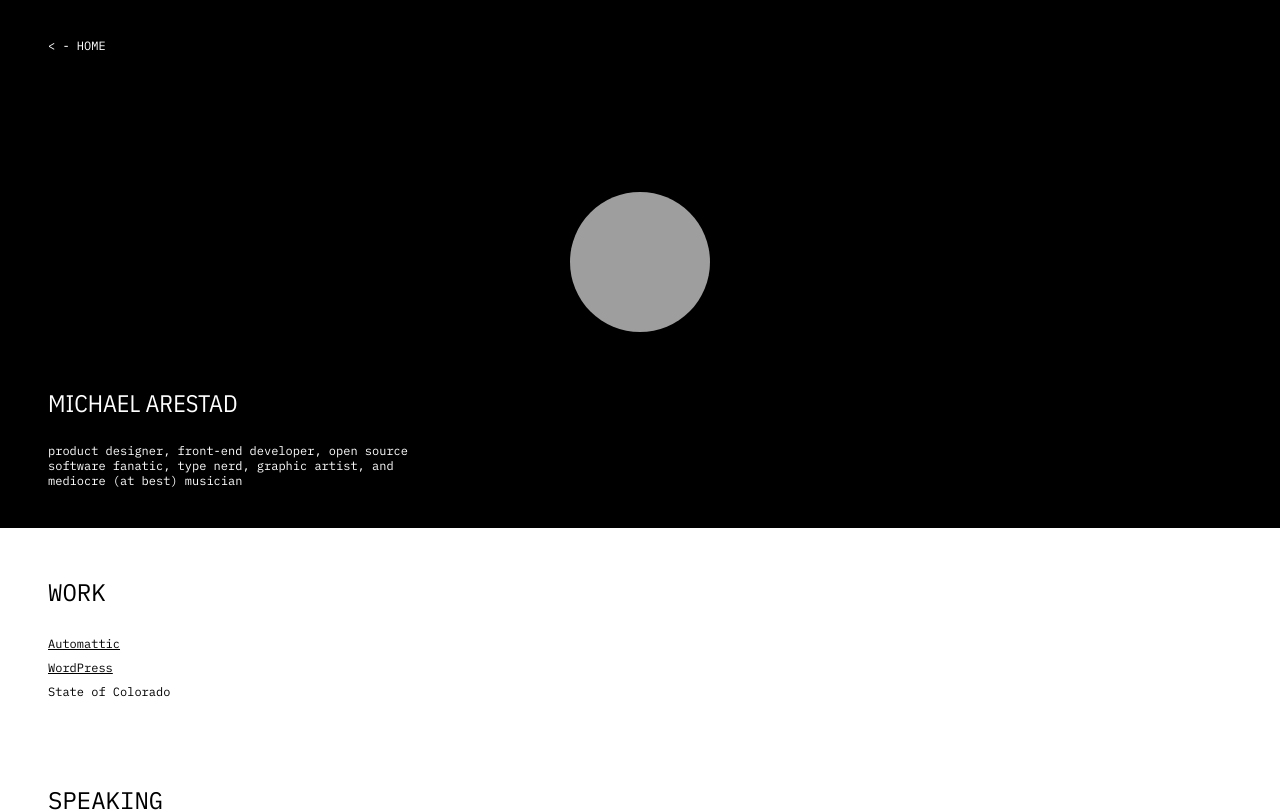
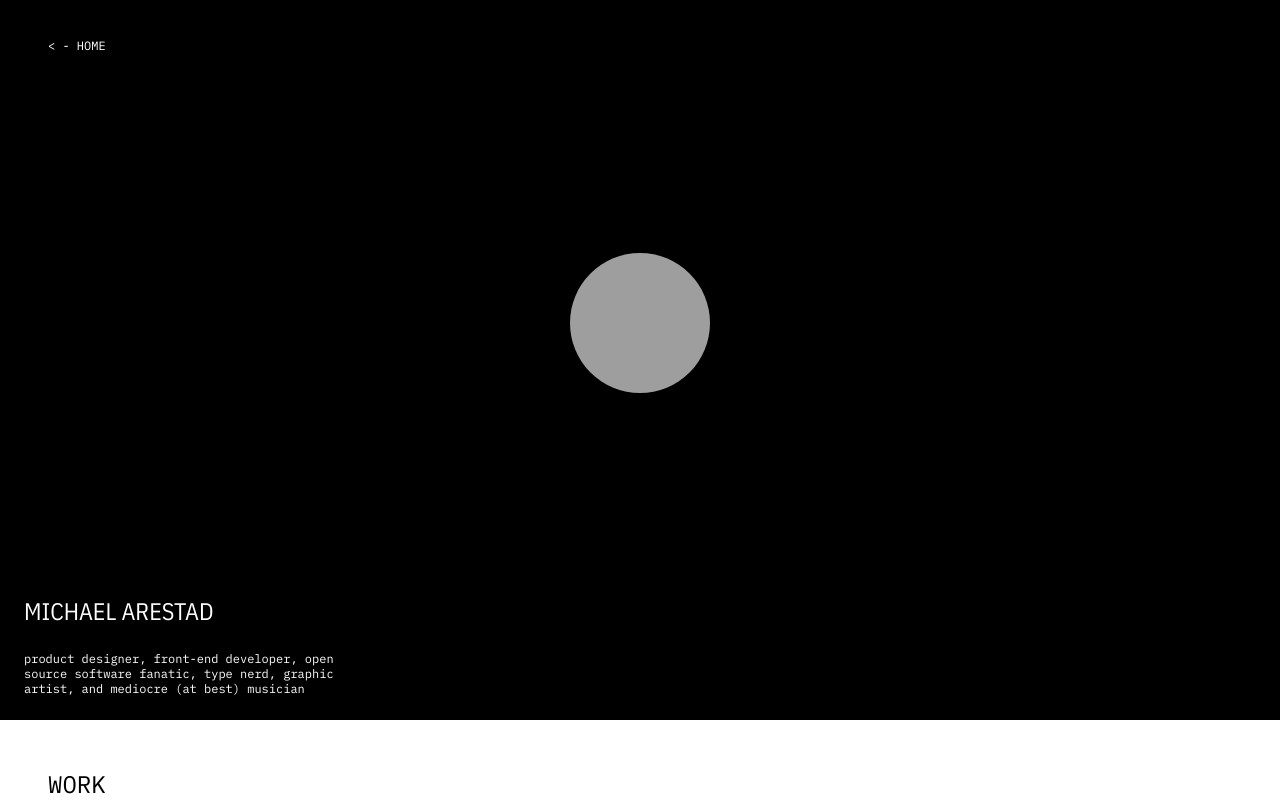
Before and after one commit to MichaelArestad/portfolio, a Next.js app: page /who in a window 1280 px wide. Shown: the top 812 px of the page. Built offline with nearby package versions, Linux system fonts and the light colour scheme; grey boxes are pictures that could not be loaded.

Commit message:
Added some responsive styles to hero and Back

```diff
--- a/components/back/back.js
+++ b/components/back/back.js
@@ -1,10 +1,11 @@
 import Link from "next/link";
 import styles from "./back.module.scss";
+import cn from "classnames";
 
-export default function Back({ href, children }) {
+export default function Back({ href, className, children }) {
 	const label = "< - " + children;
 
 	return (
-		<div className={ styles.back }><Link href={ href }>{ label }</Link></div>
+		<div className={ cn( styles.back, className ) }><Link href={ href }>{ label }</Link></div>
 	);
 }
--- a/components/back/back.module.scss
+++ b/components/back/back.module.scss
@@ -1,9 +1,8 @@
 .back {
 	display: inline-block;
-	position: absolute;
-		top: 30px;
-		left: 48px;
-		font-size: 12px;
-		line-height: 32px; // for bigger tap target
+	margin: 30px 48px 0;
+	font-size: 12px;
+	line-height: 32px; // for bigger tap target
 	text-transform: uppercase;
+	position: relative;
 }
--- a/components/card/card.module.scss
+++ b/components/card/card.module.scss
@@ -1,8 +1,5 @@
 .card,
 .cardLink {
 	padding: 48px;
-}
-
-.cardLink {
 	display: block;
 }
--- a/components/hero/hero.js
+++ b/components/hero/hero.js
@@ -1,8 +1,17 @@
 import styles from "./hero.module.scss";
 import cn from "classnames";
 
-export default function Hero({ title, description, backgroundColor, textColor, className, zag, zagColor, children }) {
-	const isBigZag = () => {
+export default function Hero({
+	title,
+	description,
+	backgroundColor,
+	textColor,
+	className,
+	zag,
+	zagColor,
+	children }) {
+
+		const isBigZag = () => {
 		if ( zag === "big" ) {
 			return styles.bigZag;
 		} else {
@@ -36,8 +45,8 @@ export default function Hero({ title, description, backgroundColor, textColor, c
 	return (
 		<header className={ cn( styles.hero, className ) } style={{ background: backgroundColor, color: textColor }}>
 			{ hasZag() }
+			{ children }
 			{ hasHeroInfo() }
-			{ children }
 		</header>
 	);
 }
--- a/components/hero/hero.module.scss
+++ b/components/hero/hero.module.scss
@@ -1,18 +1,25 @@
 .hero {
 	position: relative;
 	overflow: auto;
-	min-height: 66vh;
 	display: flex;
   flex-direction: column;
-  justify-content: center;
+	justify-content: space-between;
+	min-height: 60vh;
+
+	@media ( min-width: 40px ) {
+		min-height: 90vh;
+	}
 }
 
 .heroInfo {
-	position: absolute;
-		bottom: 40px;
-		left: 48px;
+	box-sizing: border-box;
+	padding: 24px;
 	max-width: 360px;
-	width: calc(100% - 96px);
+	position: relative;
+}
+
+.hero .back {
+	background-color: red;;
 }
 
 .title {
@@ -31,8 +38,8 @@
 }
 
 .heroContent {
-	margin: 0 auto;
-	z-index: 1;
+	margin: 16px auto 0;
+	position: relative;
 }
 
 .zag,
--- a/pages/projects/jetpack.js
+++ b/pages/projects/jetpack.js
@@ -17,7 +17,7 @@ export default function Home() {
 				<Hero
 					title="Jetpack"
 					description="Safer. Faster. More traffic. Security, performance, and marketing tools made for WordPress sites by the WordPress experts"
-					backgroundColor="#000"
+					backgroundColor="#000000"
 					textColor="#fff">
 					<Back href="/projects/">Projects</Back>
 					<HeroContent>
```
